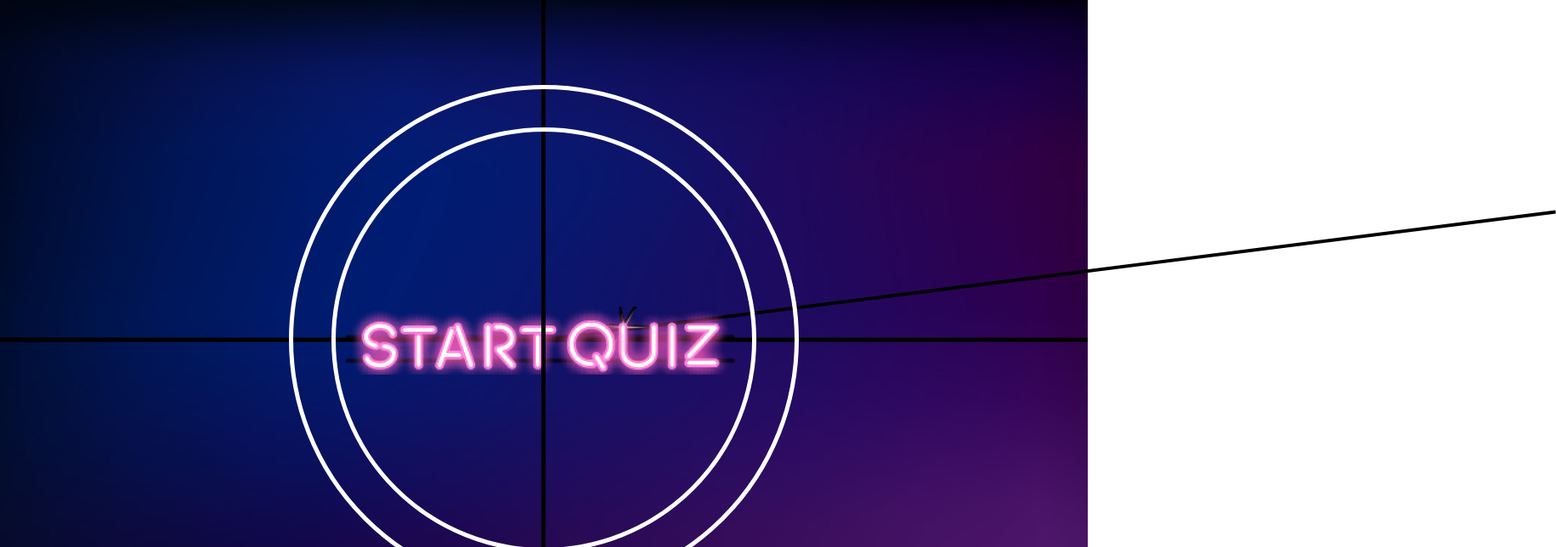
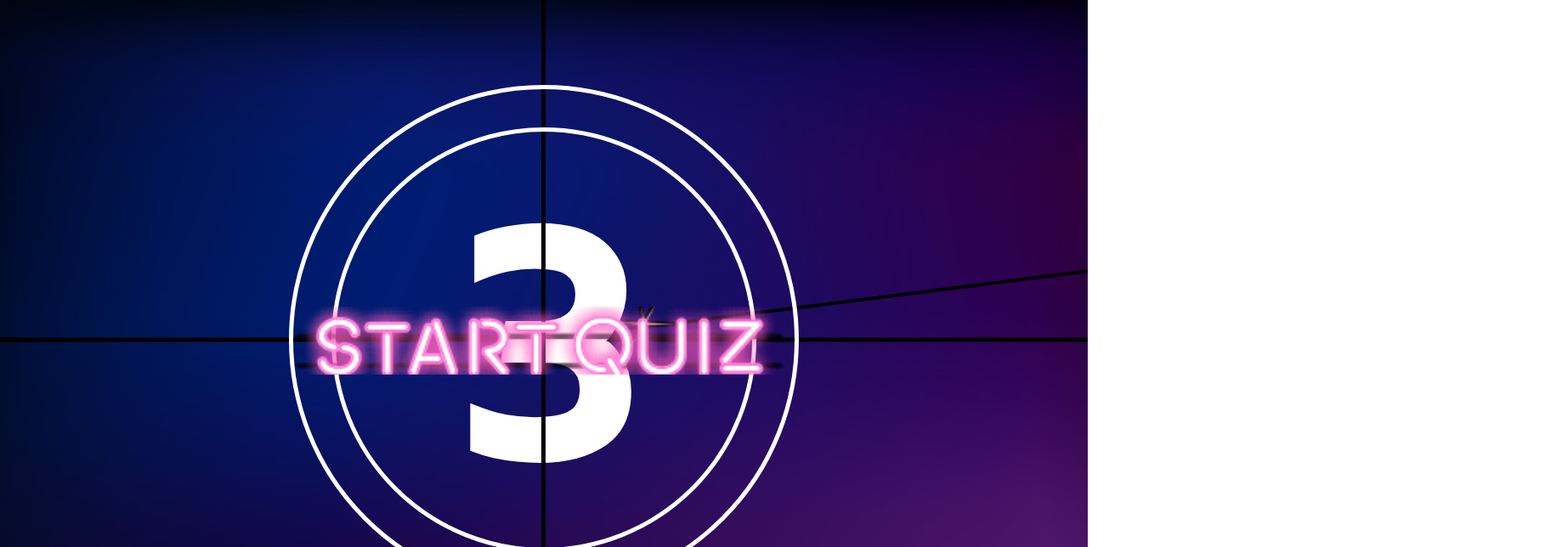
Before and after one commit to Technigo/project-redux-quiz-old, a React (Create React App) app: page / in a window 1280 px wide. Shown: the top 644 px of the page at 85% size, 1831 px wide, since content can reach past the window. Built offline with nearby package versions, Linux system fonts and the light colour scheme; a web font is replaced by a local one.

Commit message:
Co-authored-by: Nina  <NinaBerggren@users.noreply.github.com> Co-authored-by: Neah <Archkrull@users.noreply.github.com> Co-authored-by: lindanorberg <lindanorberg@users.noreply.github.com>

```diff
--- a/src/components/CurrentQuestion.js
+++ b/src/components/CurrentQuestion.js
@@ -51,20 +51,21 @@ export const CurrentQuestion = () => {
 const ButtonWrapper = styled.div`
   display: flex;
   flex-wrap: wrap;
-  align
+  justify-content: center;
   width: 60%;
   margin: 0 auto;
+
 
   .answerButton {
     width: 35%;
     margin: 5%;
     color: white;
     background-color: transparent;
-    border: 3px solid white;
+    border: 2px solid white;
+    box-shadow: 3px 3px 15px #0fa;
     border-radius: 30px;
     padding: 10px;
     font-size: 1.5rem;
-
   }
 
 `;
@@ -72,14 +73,14 @@ const ButtonWrapper = styled.div`
 const QuoteWrapper = styled.div`
   display: flex;
   justify-content: center;
-  height: 60px;
+  height: auto;
   border: 3px solid white;
   padding: 20px;
   width: 75%;
   border-radius: 30px;
-  margin: 8% 0 8% 0;
+  margin: 8% auto;
   z-index: 1;
-`;
+ `;
 
 const NeonHeader = styled.h2`
 
--- a/src/index.css
+++ b/src/index.css
@@ -49,3 +49,78 @@ h3 {
   font-family: var(--font-quotes);
   font-weight: 400;
 }
+
+.number
+{
+  position: absolute;
+  width:100%;
+  height: 100%;
+}
+
+.number div
+{
+  position: absolute;
+  top: 0;
+  left: 0;
+  width: 100%;
+  height: 100%;
+  font-size: 25em;
+  font-weight: bold;
+  display: flex;
+  justify-content:center;
+  align-items: center;
+  opacity:0;
+  animation: animateNumber 10s linear infinite;
+}
+
+.number div:nth-child(1)
+{
+  animation-delay: 0s;
+  opacity:0;
+}
+.number div:nth-child(2)
+{
+  animation-delay: 1s;
+}
+.number div:nth-child(3)
+{
+  animation-delay: 2s;
+}
+.number div:nth-child(4)
+{
+  animation-delay: 3s;
+}
+.number div:nth-child(5)
+{
+  animation-delay: 4s;
+}
+.number div:nth-child(6)
+{
+  animation-delay: 5s;
+}
+.number div:nth-child(7)
+{
+  animation-delay: 6s;
+}
+.number div:nth-child(8)
+{
+  animation-delay: 7s;
+}
+.number div:nth-child(9)
+{
+  animation-delay: 8s;
+}
+.number div:nth-child(10)
+{
+  animation-delay: 9s;
+}
+@keyframes animateNumber {
+  0%,10%
+  {
+    opacity: 1;
+  }
+  10.01%,100%
+  {
+    opacity: 0;
+  }
+}
--- a/src/pages/StartPage.js
+++ b/src/pages/StartPage.js
@@ -5,7 +5,7 @@ import { OuterWrapper, Button } from 'GlobalStyles';
 
 export const StartPage = () => {
   return (
-    <OuterWrapper>
+    <StartWrapper>
       <InnerWrapper>
         {/* <StartHeader>MOVIE QUIZ!!!</StartHeader> */}
         {/* <ButtonStart type="button"/> */}
@@ -13,28 +13,30 @@ export const StartPage = () => {
           <Circel />
           <Circle2 />
           <Niddle />
-          <Number>
-            <NumberR>10</NumberR>
-            <NumberR>9</NumberR>
-            <NumberR>8</NumberR>
-            <NumberR>7</NumberR>
-            <NumberR>6</NumberR>
-            <NumberR>5</NumberR>
-            <NumberR>4</NumberR>
-            <NumberR>3</NumberR>
-            <NumberR>2</NumberR>
-            <NumberR>1</NumberR>
+          <div className="number">
+            <div>10</div>
+            <div>9</div>
+            <div>8</div>
+            <div>7</div>
+            <div>6</div>
+            <div>5</div>
+            <div>4</div>
+            <div>3</div>
+            <div>2</div>
+            <div>1</div>
 
-          </Number>
-          <Link to="/quiz"><ButtonStart type="button" />
-          </Link>
+          </div>
         </Box>
       </InnerWrapper>
-      {/*       <Link to="/quiz"><ButtonStart type="button" />
-      </Link> */}
-    </OuterWrapper>
+      <Link to="/quiz"><ButtonStart type="button" />
+      </Link>
+    </StartWrapper>
   )
 };
+
+const StartWrapper = styled(OuterWrapper)`
+  padding: 0;
+`;
 
 const InnerWrapper = styled.div`
   display: flex;
@@ -43,9 +45,11 @@ const InnerWrapper = styled.div`
 `
 
 const Box = styled.div`
-width:50%;
-height:50%;
-background: radial-gradient(#fff,#757575);
+position: absolute;
+width: 100%;
+height: 100%;
+/* white and gray background */
+// background: radial-gradient(#fff,#757575);
 overflow: hidden;
 &:before
 {
@@ -113,7 +117,7 @@ const Niddle = styled.div`
   }
 `;
 
-const Number = styled.div`
+/* const Number = styled.div`
 
   position: absolute;
   width:100%;
@@ -130,10 +134,10 @@ const NumberR = styled.div`
   display: flex;
   justify-content:center;
   align-items: center;
-  opacity:1;
+  opacity:0;
   animation: animateNumber 10s linear infinite;
 
-&:NumberR NumberR:nth-child(1)
+  &:NumberR NumberR:nth-child(1)
 {
   animation-delay: 0s;
 }
@@ -178,17 +182,13 @@ const NumberR = styled.div`
   {
     opacity: 1;
   }
-  0%,10%
-  {
-    opacity: 1;
-  }
   10.01%,100%
   {
     opacity: 0;
   }
 }
 ´;
-
+ */
 // const StartHeader = styled.h1`
 //   color: blueviolet;
 //   font-size: 4rem;
@@ -202,11 +202,57 @@ const NumberR = styled.div`
 
 export const ButtonStart = styled(Button)`
   margin-top: 25px;
+  padding: 10px;
   background-image: url(./images/start_quiz.png);
   background-color: transparent;
   background-size: cover;
   background-repeat: no-repeat;
   background-position: center;
-  width: 40vw;
+  width: 50vw;
   height: 10vh;
+  z-index: 2;
 `;
+
+/* @keyframes animateNumber {
+  0%,10%
+  {
+    opacity: 1;
+  }
+  10.01%,100%
+  {
+    opacity: 0;
+  }
+  10.01%,20%
+  {
+    opacity: 1;
+  }
+  20.01%,30%
+  {
+    opacity: 1;
+  }
+  30.01%,40%
+  {
+    opacity: 1;
+  }
+  40.01%,50%
+  {
+    opacity: 1;
+  }
+  50.01%,60%
+  {
+    opacity: 1;
+  }
+  60.01%,70%
+  {
+    opacity: 1;
+  }
+  70.01%,80%
+  {
+  80.01%,90%
+  {
+    opacity: 1;
+  {
+  90.01%,100%
+}
+´;
+ */
```
